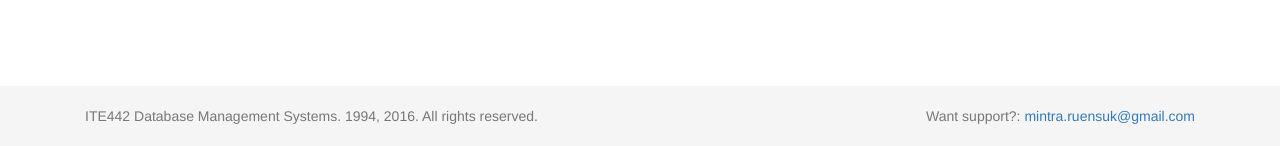
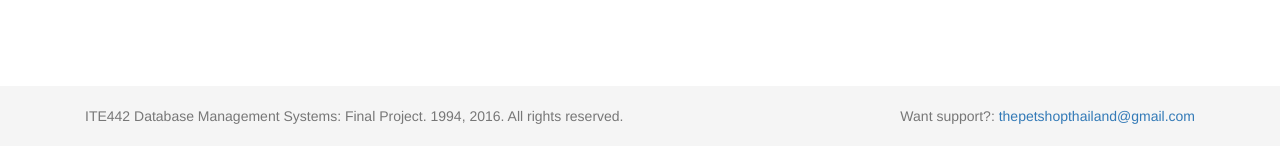
Before and after one commit to lolopomama/Thepetshop-ITE442sql, a PHP site: page /index.php in a window 1280 px wide. Shown: the part 654-800 px from the top of the page. Run offline with PHP 8.4, Linux system fonts and the light colour scheme; data that the repository does not hold is empty.

Commit message:
Edit Footer

```diff
--- a/includes/footer.php
+++ b/includes/footer.php
@@ -1,10 +1,10 @@
 <footer class="footer">
   <div class="container">
   	<div class="col-md-6">
-    	<p class="text-muted">ITE442 Database Management Systems. 1994, 2016. All rights reserved.</p>
+    	<p class="text-muted">ITE442 Database Management Systems: Final Project. 1994, 2016. All rights reserved.</p>
     </div>
     <div class="col-md-6">
-    	<p class="text-muted text-right">Want support?: <a href="mailto:mintra.ruensuk@gmail.com">mintra.ruensuk@gmail.com</a></p>
+    	<p class="text-muted text-right">Want support?: <a href="mailto:thepetshopthailand@gmail.com">thepetshopthailand@gmail.com</a></p>
     </div>
   </div>
 </footer>
```
